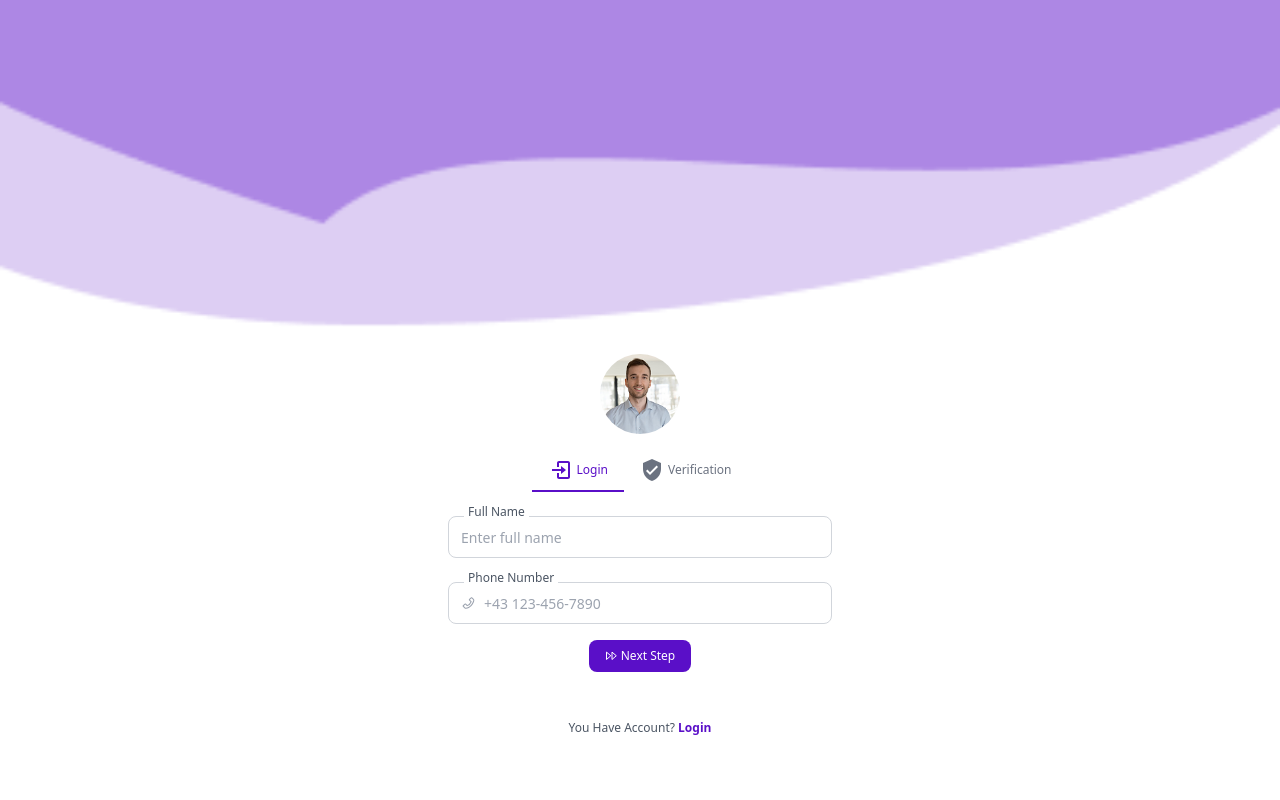
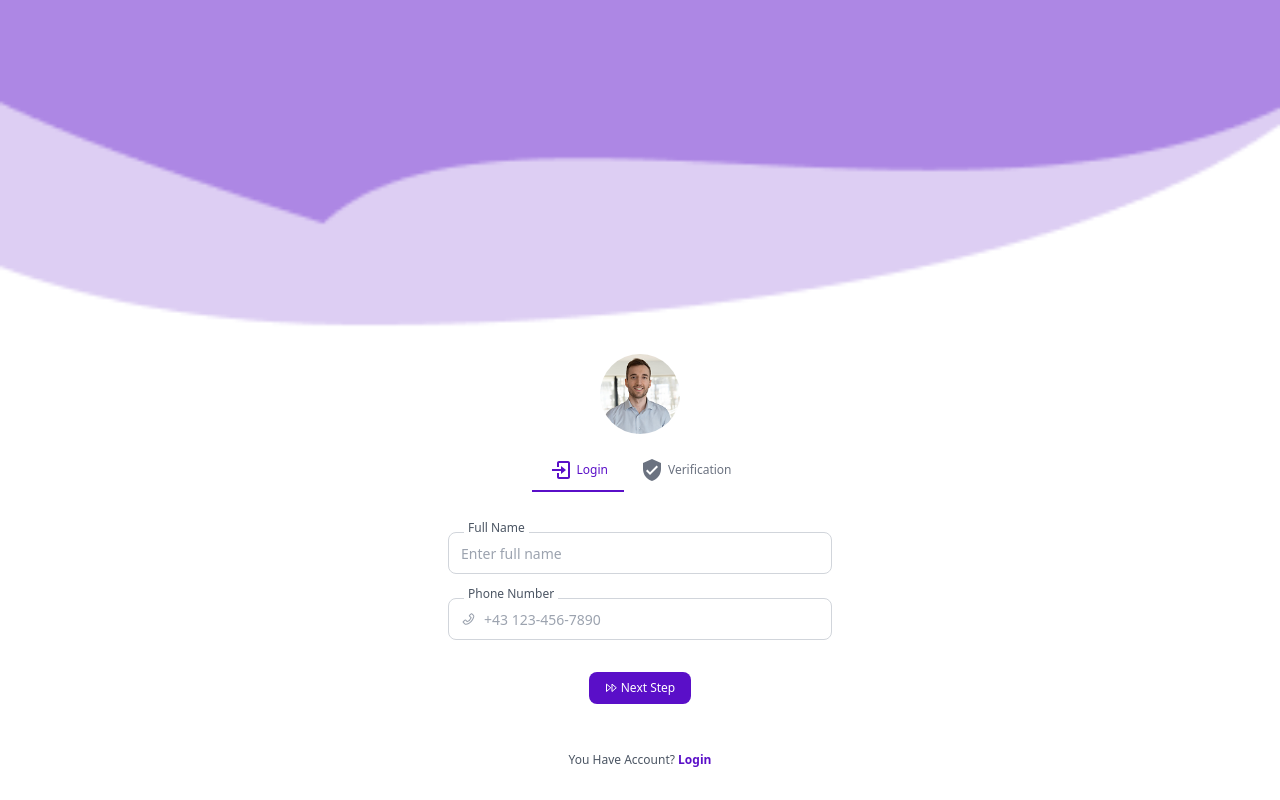
Before and after one commit to Johnnysky2700/pwa-community, a React (Create React App) app: page /SigninPage in a window 1280 px wide. Shown: the part 807-1607 px from the top of the page. Before the commit the page ends 1575 px from the top, so only its background shows below. Built offline with nearby package versions, Linux system fonts and the light colour scheme; data requests are answered from the project's data file.

Commit message:
signinPage padding adjust

```diff
--- a/src/SigninPage.js
+++ b/src/SigninPage.js
@@ -57,7 +57,7 @@ const SigninPage = () => {
       </div>
 
       {/* Full Name Input */}
-      <div className="text-left mb-6 w-full max-w-sm relative">
+      <div className="text-left mb-6 w-full max-w-sm relative pt-4">
         <div className="relative">
           {/* Floating Label */}
           <label
@@ -82,7 +82,7 @@ const SigninPage = () => {
       </div>
 
       {/* Phone Input */}
-      <div className="text-left mb-4 w-full max-w-sm relative">
+      <div className="text-left mb-4 w-full max-w-sm relative pb-4">
         <div className="relative">
           {/* Floating Label */}
           <label
```
